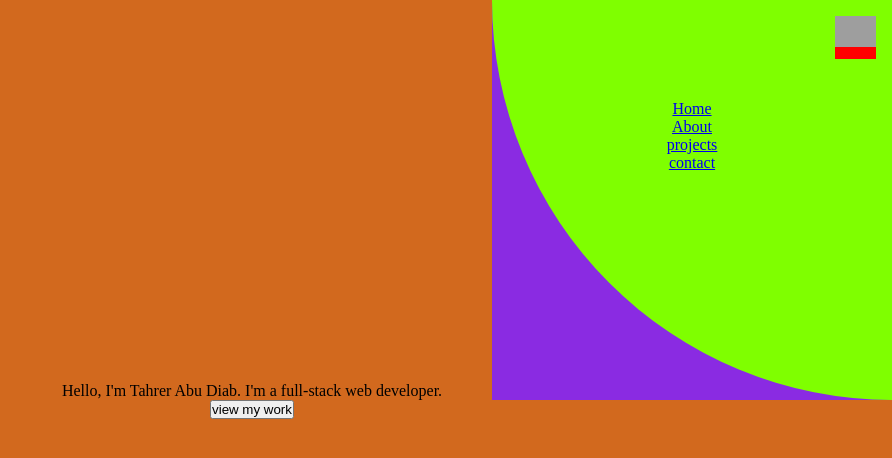
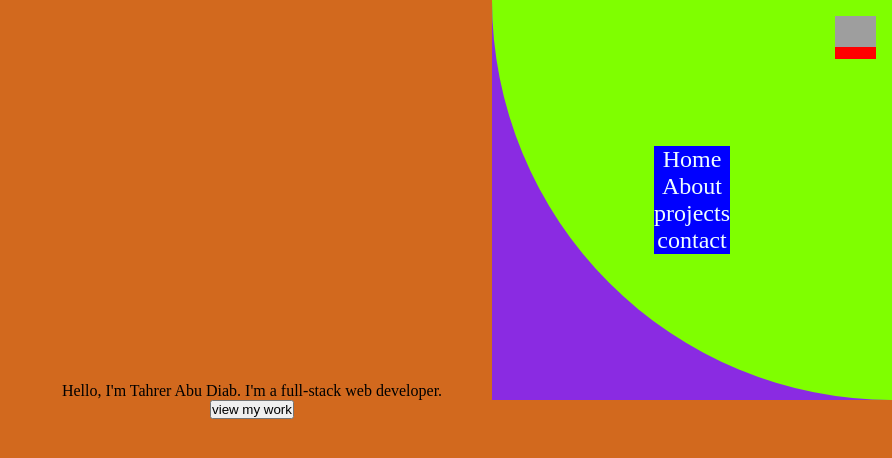
Before and after one commit to tahrer007/portfolio.v2, a React (Create React App) app in the folder client/: page / in a window 1280 px wide. Both pictures are taken after a click on the element 1237 px from the left and 42 px from the top of the page. Shown: the top 458 px of the page, without its empty margins (388-1280 px from the left). Built offline with nearby package versions, Linux system fonts and the light colour scheme; grey boxes are pictures that could not be loaded.

Commit message:
remove text decoration

```diff
--- a/client/src/components/navIcon/NavBar.jsx
+++ b/client/src/components/navIcon/NavBar.jsx
@@ -23,7 +23,7 @@ const NavBar = () => {
 
       <div
         className="menuWraper"
-        style={showMenu ? { display: "block" } : { display: "none" }}
+        style={showMenu ? { visibility: "visible" } : { display: "none" }}
       >
         <div className="closeBox" onClick={() => setshowMenu(!showMenu)}>
           <img
@@ -33,16 +33,16 @@ const NavBar = () => {
           />
         </div>
         <div className="linkList">
-          <Link className="navItem" to="/" onClick={()=>setshowMenu(!showMenu)}>
+          <Link className="link" to="/" onClick={()=>setshowMenu(!showMenu)}>
             Home
           </Link>
-          <Link className="navItem" to="/about" onClick={()=>setshowMenu(!showMenu)}>
+          <Link className="link" to="/about" onClick={()=>setshowMenu(!showMenu)}>
             About
           </Link>
-          <Link className="navItem" to="/projects" onClick={()=>setshowMenu(!showMenu)} >
+          <Link className="link" to="/projects" onClick={()=>setshowMenu(!showMenu)} >
             projects
           </Link>
-          <Link className="navItem" to="/contactme" onClick={()=>setshowMenu(!showMenu)}>
+          <Link className="link" to="/contactme" onClick={()=>setshowMenu(!showMenu)}>
             contact
           </Link>
       </div>
--- a/client/src/components/navIcon/nav.css
+++ b/client/src/components/navIcon/nav.css
@@ -16,43 +16,48 @@
   border-radius: 50%;
 }
 
-.iconsImage{
+.iconsImage {
   max-width: 100%;
   max-height: 100%;
   cursor: pointer;
 }
 .burger {
-
 }
 /* menu items */
-.menuWraper{
+.menuWraper {
   display: flex;
-  flex-direction: column-reverse ;
-  justify-content: flex-end;
-  width :400px;
+  flex-direction: column;
+  justify-content: center;
+  align-items: center;
+  width: 400px;
   height: 400px;
   background-color: chartreuse;
-  border-radius: 0 0 0 100%  ;
-
-
+  border-radius: 0 0 0 100%;
 }
-.closeBox{
+.closeBox {
   border: 3px;
   height: 43px;
   width: 41px;
   background-color: red;
-  align-self: baseline;
   position: fixed;
-  top: 1em ;
-  right : 1em
+  top: 1em;
+  right: 1em;
 }
 
 .linkList {
+  display: flex;
+  flex-direction: column;
   justify-content: center;
   align-items: center;
-  display: flex;
-  flex-direction: column;
-  padding-top: 100px;
+  background-color: blue;
 }
-.menuItem {
+.link {
+ text-decoration: none;
+ color: azure;
+ font-size: 24px;
+
+
 }
+.link:hover {
+  color: red;
+}
```
